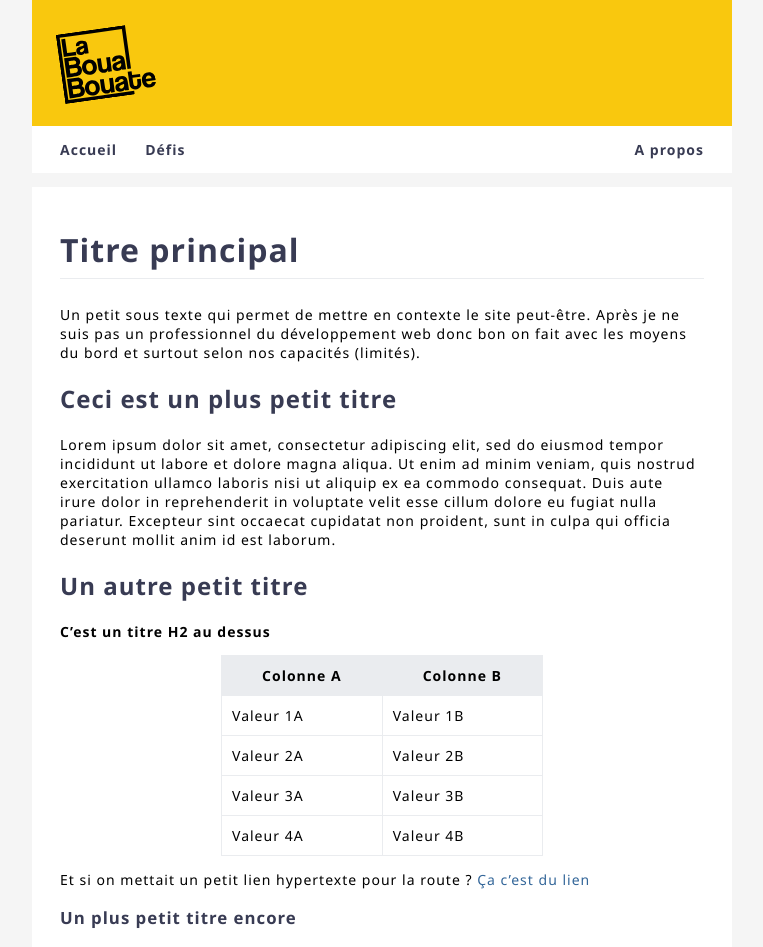
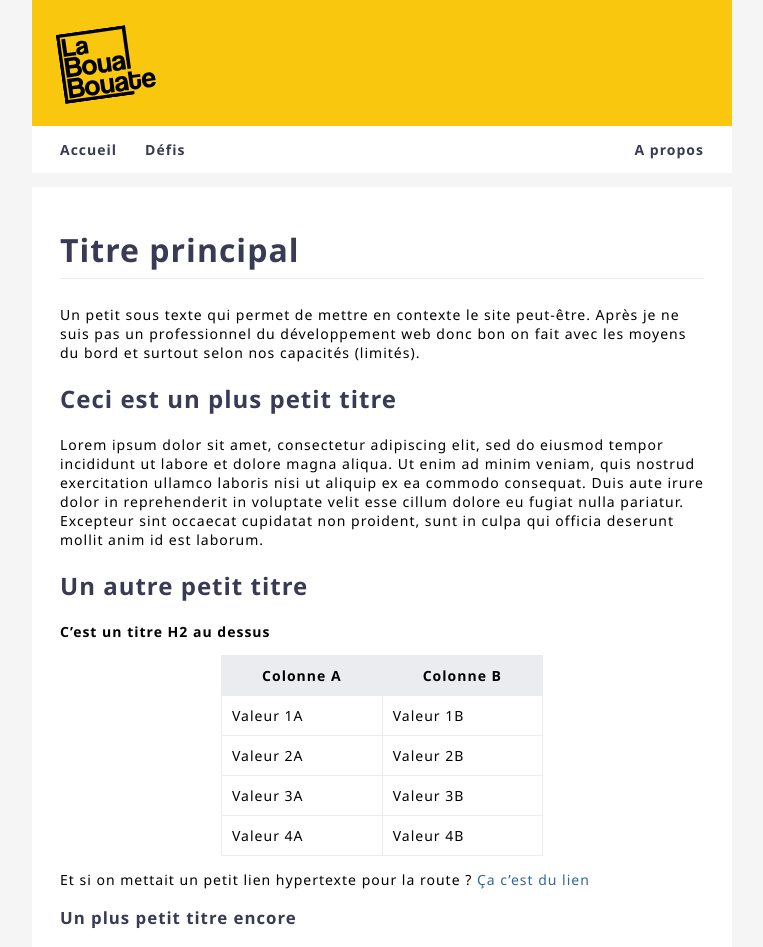
Before and after one commit to leobouard/leobouard.github.io, a Jekyll site: the page built from index.md, in a window 1280 px wide. Shown: the top 947 px of the page, without its empty margins (258-1021 px from the left). Built offline with Jekyll 4.4.1, drawn with Linux system fonts in a browser that asks for light colours; our own code applies the rules of GitHub Pages for plain Markdown files.

Commit message:
Update style.scss

```diff
--- a/assets/css/style.scss
+++ b/assets/css/style.scss
@@ -15,7 +15,7 @@ html {
     max-width: 700px;
     min-width: 500px;
     height: 100%;
-    letter-spacing: 1.01px;
+    letter-spacing: 1.005px;
 }
 
 body {
```
